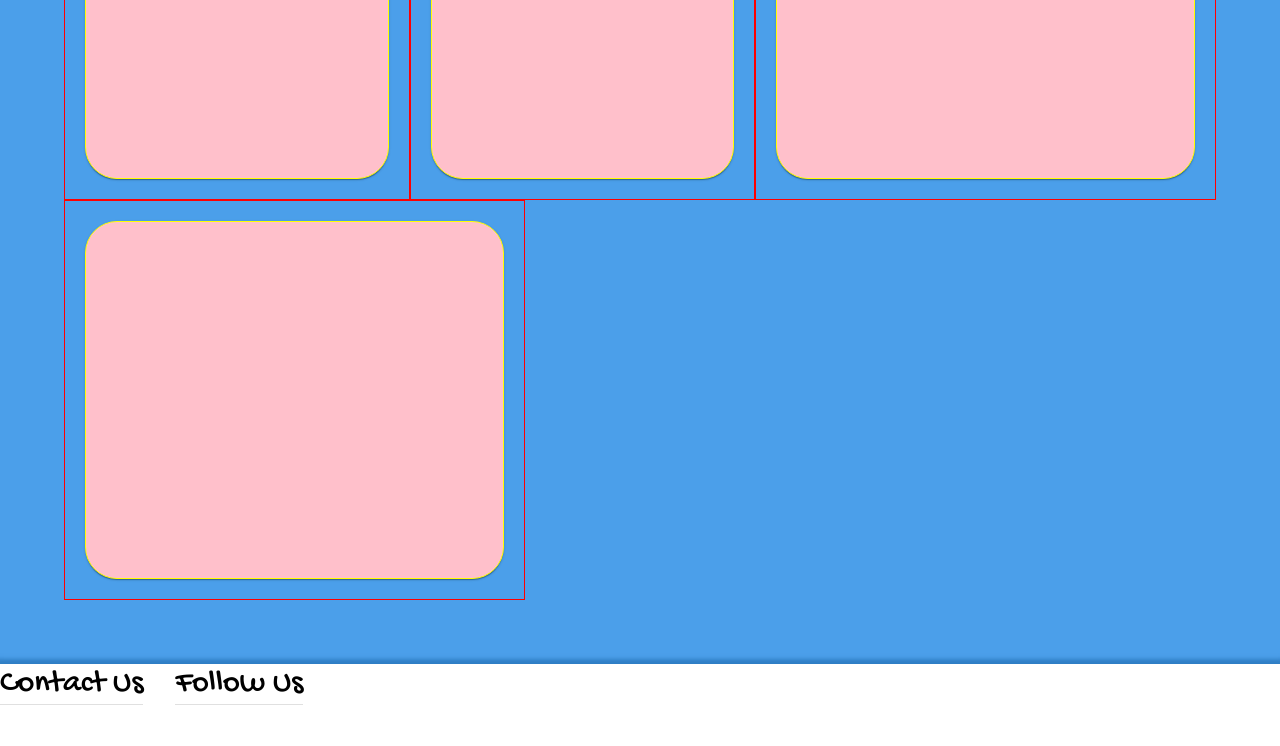
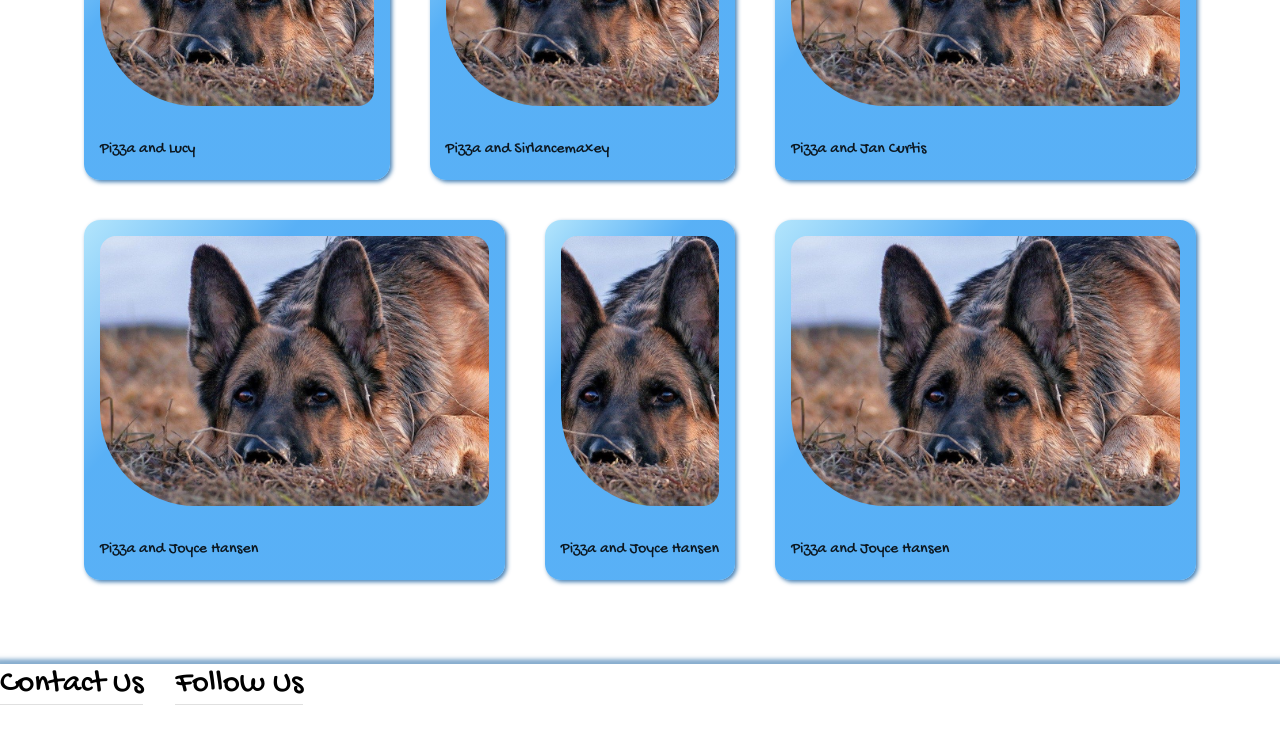
Before and after one commit to sxtnkyl/tailwag, a React (Create React App) app: page /stories in a window 1280 px wide. Shown: the part 2344-3090 px from the top of the page. Built offline with nearby package versions, Linux system fonts and the light colour scheme.

Commit message:
edge cases for stories animations

```diff
--- a/src/components/stories/Card/ListCard.jsx
+++ b/src/components/stories/Card/ListCard.jsx
@@ -1,19 +1,15 @@
 import React, { memo, useRef } from "react";
-import { motion, useMotionValue } from "framer-motion";
+import { motion, useMotionValue, useInvertedScale } from "framer-motion";
 import { Link } from "react-router-dom";
 
 import * as c from "@material-ui/core";
-import { makeStyles, Card, Backdrop } from "@material-ui/core";
+import { makeStyles, Card } from "@material-ui/core";
 
-import { ContentPlaceholder } from "./ContentPlaceholder";
-import { Title } from "./Title";
-import { Image } from "./Image";
-
-import { openSpring, closeSpring } from "../../../utility/animations";
+import useFade from "../../../utility/hooks/useFade";
+import germanShep from "../../../images/croppedGerman.jpg";
 
 const useStyles = makeStyles((theme) => ({
   card: {
-    border: "1px solid red",
     position: "relative",
     height: theme.spacing(50),
     padding: "20px",
@@ -34,9 +30,12 @@ const useStyles = makeStyles((theme) => ({
     width: "100%",
     height: "100%",
     margin: "0 auto",
-    borderRadius: theme.spacing(4),
-    border: "1px solid yellow",
-    backgroundColor: "pink",
+    background:
+      "linear-gradient(130deg, rgba(179, 229, 252, 1) 0%, rgba(33, 150, 243, 0.75) 30%)",
+    borderRadius: theme.spacing(2),
+    boxShadow: `2px 2px 4px ${useFade(theme.palette.primary.dark, 0.8)}`,
+    display: "flex",
+    flexDirection: "column",
   },
   cardOpenLink: {
     position: "absolute",
@@ -45,6 +44,18 @@ const useStyles = makeStyles((theme) => ({
     right: "0",
     bottom: "0",
   },
+  cardImageContainer: {
+    margin: theme.spacing(2),
+    borderRadius: theme.spacing(2),
+    borderBottomLeftRadius: theme.spacing(12),
+    overflow: "hidden",
+  },
+  image: {
+    objectFit: "cover",
+    height: "100%",
+    width: "100%",
+  },
+  title: { margin: theme.spacing(2) },
 }));
 
 export const ListCard = memo(
@@ -59,30 +70,57 @@ export const ListCard = memo(
     history,
   }) => {
     const classes = useStyles();
+    const y = useMotionValue(0);
 
     const MotionCard = motion.custom(Card);
-    const MotionBackdrop = motion.custom(Backdrop);
+    const MotionTitle = motion.custom(c.Typography);
+
+    const Image = () => {
+      const inverted = useInvertedScale();
+      const scaleTranslate = ({ x, y, scaleX, scaleY }) =>
+        `scaleX(${scaleX}) scaleY(${scaleY}) translate(${x}, ${y}) translateZ(0)`;
+
+      return (
+        <motion.div
+          className={classes.cardImageContainer}
+          layoutId={`image-container-${id}`}
+          transformTemplate={scaleTranslate}
+          animate={{ height: "75%" }}
+          style={{ ...inverted }}>
+          <motion.img
+            className={classes.image}
+            layoutId={`image-${id}`}
+            src={germanShep}
+            alt=""
+            // initial={false}
+            // animate={
+            //   isSelected ? { x: -20, y: -20 } : { x: -pointOfInterest, y: 0 }
+            // }
+            // transition={closeSpring}
+          />
+        </motion.div>
+      );
+    };
+
+    const Title = () => {
+      return (
+        <MotionTitle
+          className={classes.title}
+          layoutId={`title-container-${id}`}
+          style={{ paddingLeft: 0 }}>
+          {dogName} and {ownerName}
+        </MotionTitle>
+      );
+    };
 
     return (
       <div className={classes.card}>
         <MotionCard
           className={classes.cardContent}
           layoutId={`card-container-${id}`}
-          animate={{ opacity: isSelected ? 0 : 1, y: !isSelected && 0 }}
-          transition={isSelected ? openSpring : closeSpring}>
-          {/* <Image
-            id={id}
-            isSelected={isSelected}
-            pointOfInterest={pointOfInterest}
-            backgroundColor={backgroundColor}
-            layoutId={`card-image-container-${id}`}
-          />
-          <Title
-            ownerName={ownerName}
-            dogName={dogName}
-            isSelected={isSelected}
-            layoutId={`title-container-${id}`}
-          /> */}
+          animate={{ y: 0, opacity: 1 }}>
+          <Image />
+          <Title />
         </MotionCard>
         {!isSelected && (
           <Link to={`/stories/${id}`} className={classes.cardOpenLink} />
--- a/src/components/stories/Card/OpenCard.jsx
+++ b/src/components/stories/Card/OpenCard.jsx
@@ -1,25 +1,17 @@
 import React, { memo, useRef } from "react";
-import {
-  AnimateSharedLayout,
-  AnimatePresence,
-  motion,
-  useMotionValue,
-} from "framer-motion";
+import { motion, useMotionValue, useInvertedScale } from "framer-motion";
 import { Link, useHistory } from "react-router-dom";
 
 import * as c from "@material-ui/core";
-import { makeStyles, Card, Backdrop } from "@material-ui/core";
+import { makeStyles, Card } from "@material-ui/core";
 
-import { ContentPlaceholder } from "./ContentPlaceholder";
-import { Title } from "./Title";
-import { Image } from "./Image";
-
-import { openSpring, closeSpring } from "../../../utility/animations";
 import { useScrollConstraints } from "../utils/useScrollConstraints";
 import { useWheelScroll } from "../utils/useWheelScroll";
 import { useInvertedBorderRadius } from "../utils/useInvertedBorderRadius";
 
 import storiesData from "../../../utility/storiesData";
+import useFade from "../../../utility/hooks/useFade";
+import germanShep from "../../../images/croppedGerman.jpg";
 
 const useStyles = makeStyles((theme) => ({
   openCardContent: {
@@ -27,9 +19,11 @@ const useStyles = makeStyles((theme) => ({
     height: "80vh",
     width: "50%",
     maxWidth: "700px",
-    border: "1px solid yellow",
-    backgroundColor: "pink",
+    backgroundColor: theme.palette.primary.light,
     zIndex: 2,
+    background:
+      "linear-gradient(130deg, rgba(179, 229, 252, 1) 0%, rgba(33, 150, 243, 0.75) 80%)",
+    boxShadow: `2px 2px 4px ${useFade(theme.palette.primary.dark, 0.8)}`,
   },
   backdrop: {
     zIndex: 1,
@@ -54,6 +48,18 @@ const useStyles = makeStyles((theme) => ({
     left: "50%",
     transform: "translateX(-50%)",
   },
+  cardImageContainer: {
+    margin: theme.spacing(2),
+    borderRadius: theme.spacing(2),
+    borderBottomLeftRadius: theme.spacing(16),
+    overflow: "hidden",
+  },
+  image: {
+    objectFit: "cover",
+    height: "100%",
+    width: "100%",
+  },
+  title: { margin: theme.spacing(2) },
 }));
 
 export const OpenCard = memo(
@@ -69,7 +75,8 @@ export const OpenCard = memo(
     } = storiesData.find((item) => item.id === paramsId);
 
     const MotionCard = motion.custom(Card);
-    const MotionBackdrop = motion.custom(Backdrop);
+    const MotionTitle = motion.custom(c.Typography);
+
     const history = useHistory();
     const dismissDistance = 150;
 
@@ -85,6 +92,45 @@ export const OpenCard = memo(
     const containerRef = useRef(null);
     useWheelScroll(containerRef, y, constraints, checkSwipeToDismiss, true);
 
+    const Image = () => {
+      const inverted = useInvertedScale();
+      const scaleTranslate = ({ x, y, scaleX, scaleY }) =>
+        `scaleX(${scaleX}) scaleY(${scaleY}) translate(${x}, ${y}) translateZ(0)`;
+
+      return (
+        <motion.div
+          className={classes.cardImageContainer}
+          layoutId={`image-container-${id}`}
+          transformTemplate={scaleTranslate}
+          animate={{ height: "50%" }}
+          style={{ ...inverted }}>
+          <motion.img
+            className={classes.image}
+            layoutId={`image-${id}`}
+            src={germanShep}
+            alt=""
+            // initial={false}
+            // animate={
+            //   isSelected ? { x: -20, y: -20 } : { x: -pointOfInterest, y: 0 }
+            // }
+            // transition={closeSpring}
+          />
+        </motion.div>
+      );
+    };
+
+    const Title = () => {
+      const inverted = useInvertedScale();
+      return (
+        <MotionTitle
+          className={classes.title}
+          layoutId={`title-container-${id}`}
+          style={{ paddingLeft: 40, ...inverted }}>
+          {dogName} and {ownerName}
+        </MotionTitle>
+      );
+    };
+
     return (
       <motion.div
         ref={containerRef}
@@ -92,33 +138,20 @@ export const OpenCard = memo(
         initial={{ opacity: 0 }}
         animate={{ opacity: 1 }}
         exit={{ opacity: 0 }}
-        transition={{ duration: 0.2, when: "delayChildren" }}
         style={{ pointerEvents: "auto" }}>
-        <motion.div
+        <MotionCard
           ref={cardRef}
           className={classes.openCardContent}
           layoutId={`card-container-${id}`}
           style={{ ...inverted, y }}
           animate={{ opacity: 1 }}
-          transition={openSpring}
           drag={"y"}
           dragConstraints={constraints}
           onDrag={checkSwipeToDismiss}>
-          {/* <Image
-            id={id}
-            isSelected={isSelected}
-            pointOfInterest={pointOfInterest}
-            backgroundColor={backgroundColor}
-            layoutId={`card-image-container-${id}`}
-          />
-          <Title
-            ownerName={ownerName}
-            dogName={dogName}
-            isSelected={isSelected}
-            layoutId={`title-container-${id}`}
-          /> */}
+          <Image />
+          <Title />
           {/* <ContentPlaceholder /> */}
-        </motion.div>
+        </MotionCard>
         <Link to="/stories" className={classes.backdropLink} />
       </motion.div>
     );
--- a/src/components/stories/Card/Title.jsx
+++ b/src/components/stories/Card/Title.jsx
@@ -6,8 +6,8 @@ import { closeSpring, openSpring } from "../../../utility/animations";
 const useStyles = makeStyles((theme) => ({
   titleContainer: {
     position: "absolute",
-    top: "0",
-    left: "0",
+    bottom: "20",
+    right: "20",
     backgroundColor: "purple",
   },
 }));
--- a/src/routes/Stories.jsx
+++ b/src/routes/Stories.jsx
@@ -9,6 +9,7 @@ import { OpenCard } from "../components/stories/Card/OpenCard";
 import { BrowserRouter as Router, Route } from "react-router-dom";
 import { AnimatePresence, AnimateSharedLayout } from "framer-motion";
 import storiesData from "../utility/storiesData";
+import { openSpring, closeSpring } from "../utility/animations";
 
 const useStyles = makeStyles((theme) => ({
   section: {
@@ -16,7 +17,6 @@ const useStyles = makeStyles((theme) => ({
     paddingTop: "10vh",
   },
   listContainer: {
-    backgroundColor: theme.palette.primary.light,
     display: "flex",
     flexWrap: "wrap",
     alignContent: "flex-start",
@@ -27,7 +27,7 @@ const useStyles = makeStyles((theme) => ({
 const Stories = ({ match, location, history }) => {
   const classes = useStyles();
 
-  const List = ({ match, history }) => (
+  const List = ({ match }) => (
     <AnimateSharedLayout type="crossfade">
       <div className={classes.listContainer}>
         {storiesData.map((card) => (
@@ -35,7 +35,6 @@ const Stories = ({ match, location, history }) => {
             key={card.id}
             isSelected={match.params.id === card.id}
             match={match}
-            history={history}
             {...card}
           />
         ))}
--- a/src/utility/animations.js
+++ b/src/utility/animations.js
@@ -2,11 +2,11 @@ export const openSpring = {
   type: "spring",
   stiffness: 200,
   damping: 30,
-  duration: 0.5,
+  duration: 0.2,
 };
 export const closeSpring = {
   type: "spring",
   stiffness: 300,
   damping: 35,
-  duration: 0.5,
+  duration: 0.2,
 };
--- a/src/utility/storiesData.js
+++ b/src/utility/storiesData.js
@@ -129,6 +129,26 @@ const storiesData = [
     testimonial:
       "Alexandra is an excellent trainer who has a great deal of expertise and her energy & enthusiasm makes class fun.  In our intermediate class, each owner had different challenges in working with their dog and Alexandra knew how to instruct each individual to get the same great results for everyone.",
   },
+  {
+    id: "n",
+    dogName: "Pizza",
+    ownerName: "Joyce Hansen",
+    pointOfInterest: 80,
+    backgroundColor: "#324A98",
+    //backgroundImg
+    testimonial:
+      "Alexandra is an excellent trainer who has a great deal of expertise and her energy & enthusiasm makes class fun.  In our intermediate class, each owner had different challenges in working with their dog and Alexandra knew how to instruct each individual to get the same great results for everyone.",
+  },
+  {
+    id: "o",
+    dogName: "Pizza",
+    ownerName: "Joyce Hansen",
+    pointOfInterest: 80,
+    backgroundColor: "#324A98",
+    //backgroundImg
+    testimonial:
+      "Alexandra is an excellent trainer who has a great deal of expertise and her energy & enthusiasm makes class fun.  In our intermediate class, each owner had different challenges in working with their dog and Alexandra knew how to instruct each individual to get the same great results for everyone.",
+  },
 ];
 
 export default storiesData;
```
Also changed, not shown: src/components/stories/Card/Image.jsx (+19 -14 lines).
